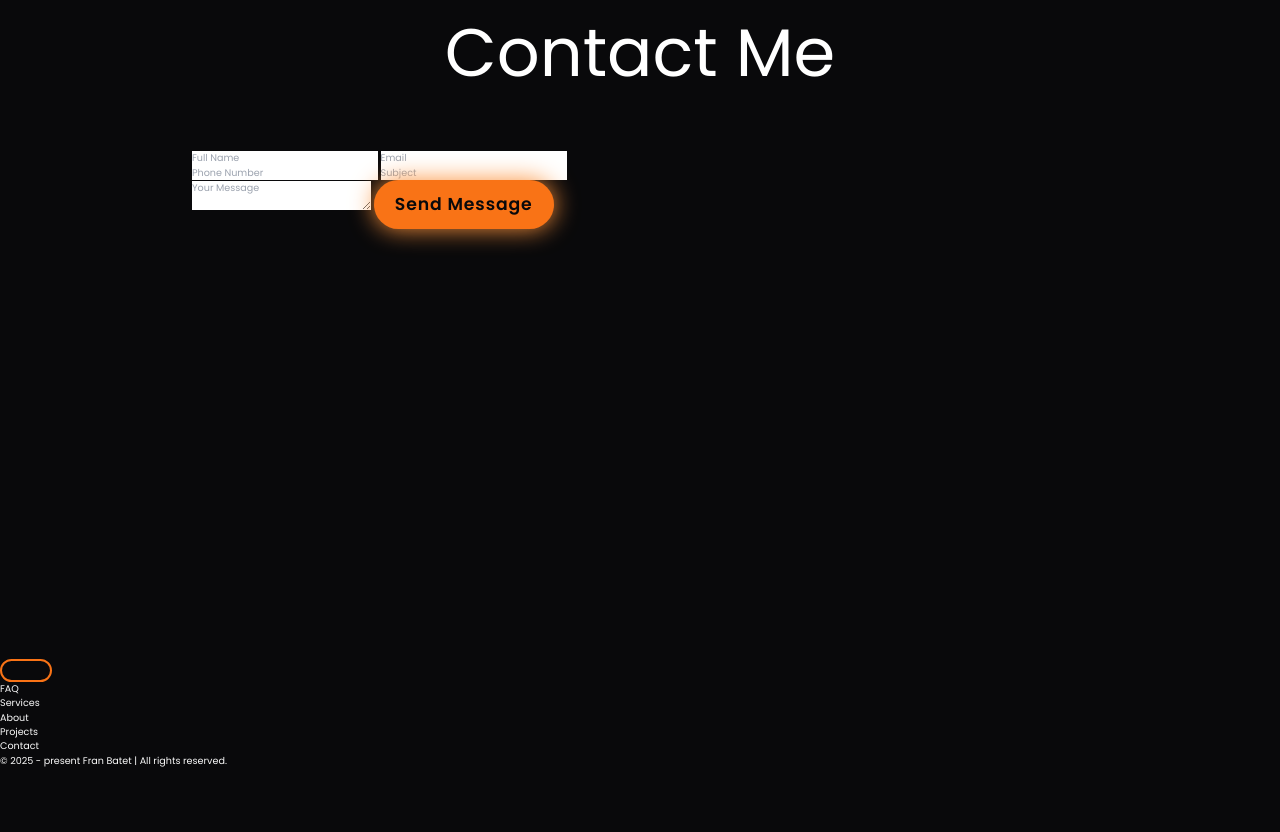
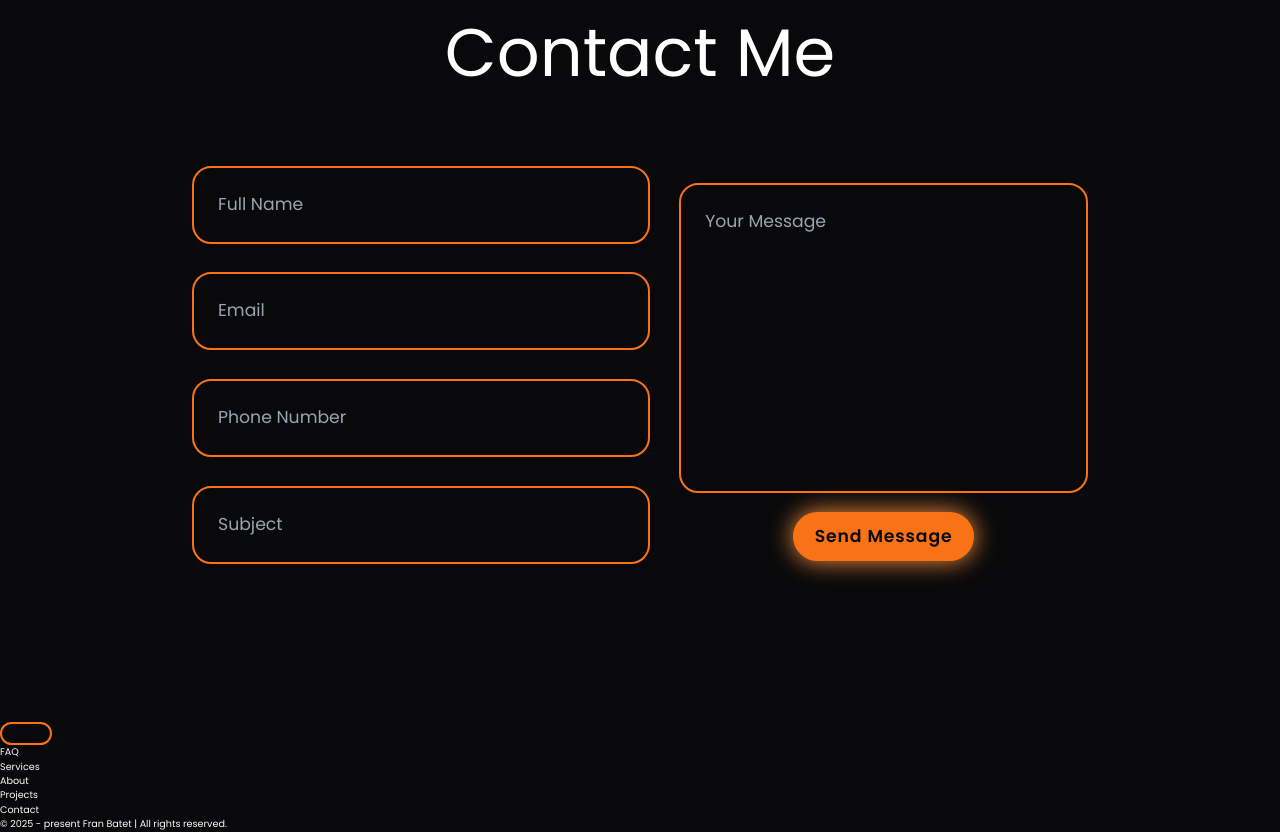
Before and after one commit to BatetDev/project-portfolio, a website: page index.html in a window 1280 px wide. Shown: the part 5635-6467 px from the top of the page. Before the commit the page ends 6403 px from the top, so only its background shows below. Drawn offline with nearby package versions, Linux system fonts and the light colour scheme.

Commit message:
style: Add basic styling to the Contact section

```diff
--- a/css/styles.css
+++ b/css/styles.css
@@ -80,4 +80,9 @@
   .project-card p {
     @apply text-[1.6rem];
   }
+
+  .contact form .input-box input,
+  .contact form textarea {
+    @apply w-full p-10 text-[1.8rem] text-zinc-300 bg-zinc-950 border-2 border-orange-500 rounded-[2rem] m-0 my-6 resize-none;
+  }
 }
--- a/index.html
+++ b/index.html
@@ -285,7 +285,10 @@
     <section id="contact" class="contact">
       <h2 class="heading">Contact <span>Me</span></h2>
 
-      <form action="#">
+      <form
+        action="#"
+        class="flex items-center justify-center gap-12 m-0 my-20 text-center"
+      >
         <div class="input-group">
           <div class="input-box">
             <input type="text" placeholder="Full Name" />
@@ -298,7 +301,13 @@
         </div>
 
         <div class="input-group-2">
-          <textarea name="" id="" placeholder="Your Message"></textarea>
+          <textarea
+            name=""
+            id=""
+            placeholder="Your Message"
+            cols="30"
+            rows="10"
+          ></textarea>
           <input type="submit" value="Send Message" class="btn" />
         </div>
       </form>
```
Also changed, not shown: css/tailwind.css.
